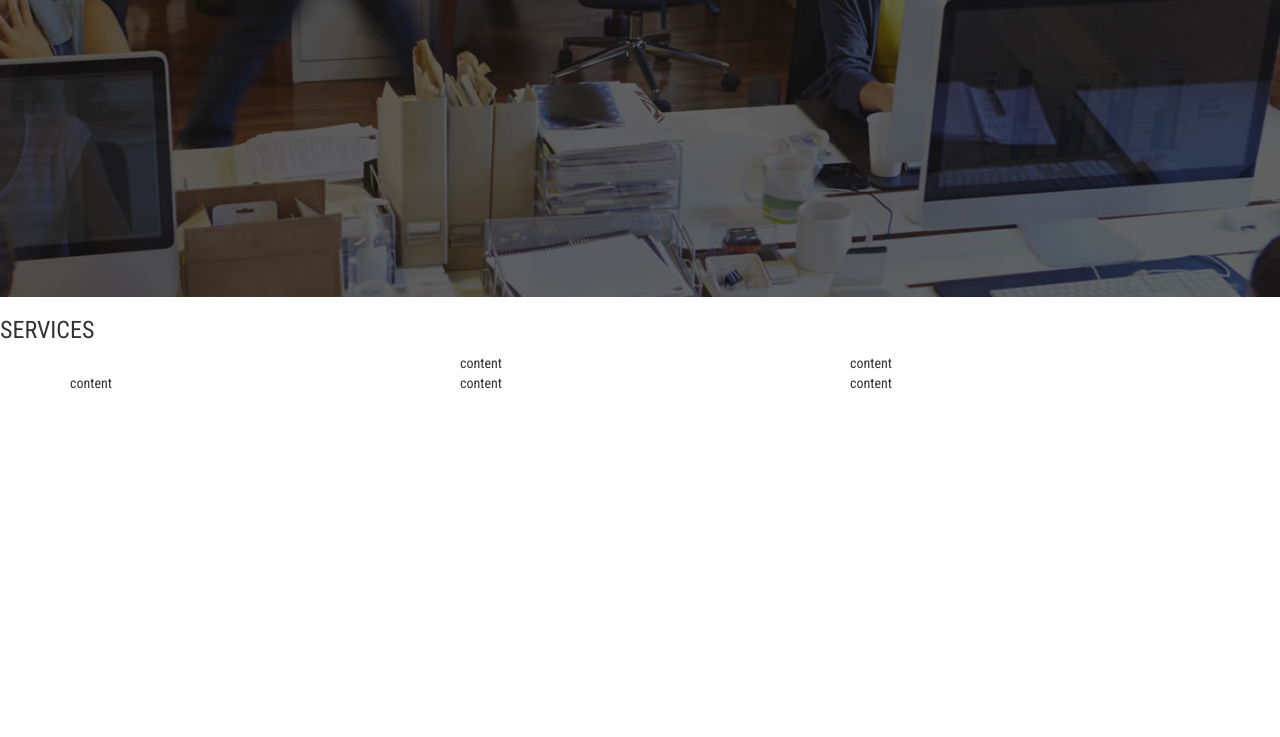
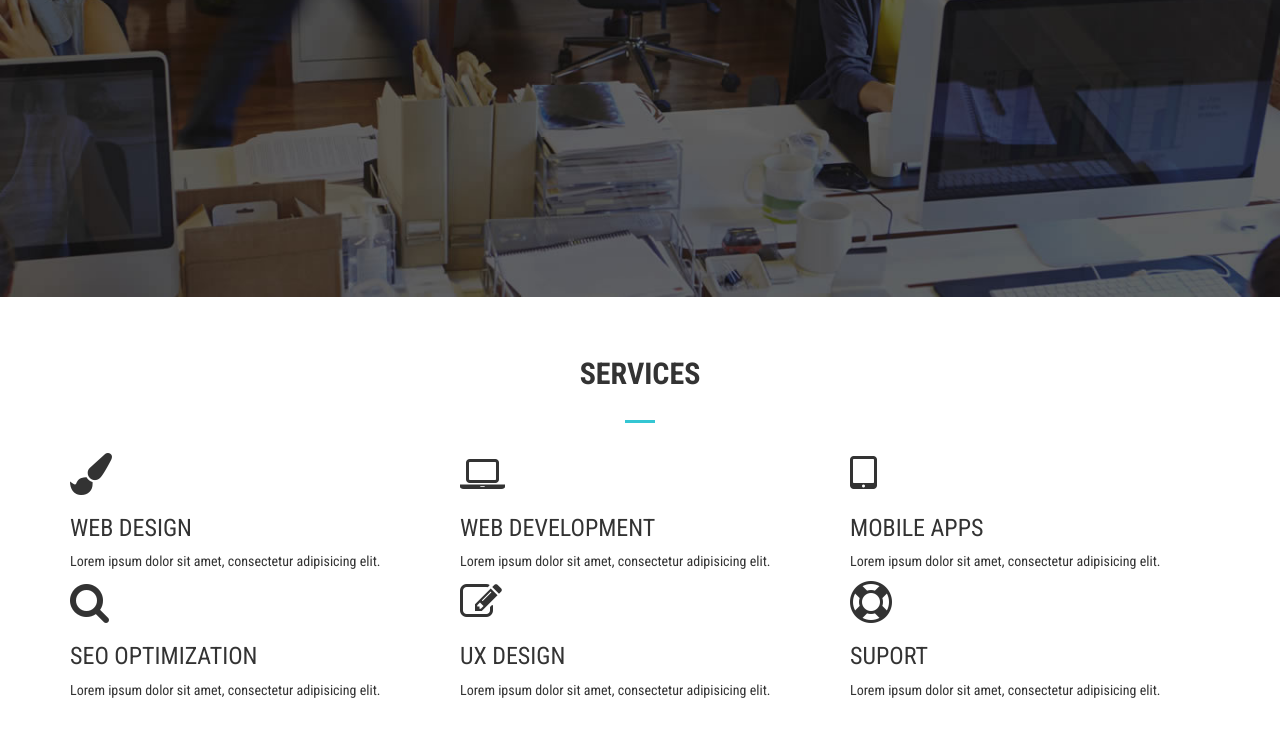
Before and after one commit to daydreameriz/vesco, a plain HTML site: page index.html in a window 1280 px wide. Shown: the part 503-1240 px from the top of the page. Drawn offline with Linux system fonts and the light colour scheme.

Commit message:
service section part 1

```diff
--- a/css/style.css
+++ b/css/style.css
@@ -109,3 +109,22 @@ h3 {
 #home-btn {
     animation-delay: 1s;
 }
+
+/* ========================================================
+            Content (Generic)
+=========================================================*/
+.content-box {
+    padding: 60px 0 60px 0;
+}
+.content-title h3 {
+    font-size: 30px;
+    font-weight: 700;
+    text-align: center;
+    margin: 0 0 30px 0;
+}
+.content-title-underline {
+    width: 30px;
+    height: 3px;
+    background-color: #34c6d3;
+    margin: 0 auto 30px auto;
+}
--- a/index.html
+++ b/index.html
@@ -61,17 +61,112 @@
                 <div class="row">
 
                     <div class="col-md-4">
+                        <div class="sevice-item">
+                            <div class="service-item-icon">
+                                <i class="fa fa-paint-brush fa-3x"></i>
+                            </div>
 
+                            <div class="sevice-item-title">
+                                <h3>Web Design</h3>
+                            </div>
 
+                            <div class="service-item-desc">
+                                <p>Lorem ipsum dolor sit amet, consectetur adipisicing elit.</p>
+                            </div>
+
+                        </div>
 
                     </div>
 
-                    <div class="col-md-4">content</div>
-                    <div class="col-md-4">content</div>
-                    <div class="col-md-4">content</div>
-                    <div class="col-md-4">content</div>
-                    <div class="col-md-4">content</div>
+                    <div class="col-md-4">
+                        <div class="sevice-item">
+                            <div class="service-item-icon">
+                                <i class="fa fa-laptop fa-3x"></i>
+                            </div>
 
+                            <div class="sevice-item-title">
+                                <h3>Web Development</h3>
+                            </div>
+
+                            <div class="service-item-desc">
+                                <p>Lorem ipsum dolor sit amet, consectetur adipisicing elit.</p>
+                            </div>
+
+                        </div>
+
+                    </div>
+
+                    <div class="col-md-4">
+                        <div class="sevice-item">
+                            <div class="service-item-icon">
+                                <i class="fa fa-tablet fa-3x"></i>
+                            </div>
+
+                            <div class="sevice-item-title">
+                                <h3>Mobile Apps</h3>
+                            </div>
+
+                            <div class="service-item-desc">
+                                <p>Lorem ipsum dolor sit amet, consectetur adipisicing elit.</p>
+                            </div>
+
+                        </div>
+
+                    </div>
+
+                    <div class="col-md-4">
+                        <div class="sevice-item">
+                            <div class="service-item-icon">
+                                <i class="fa fa-search fa-3x"></i>
+                            </div>
+
+                            <div class="sevice-item-title">
+                                <h3>SEO Optimization</h3>
+                            </div>
+
+                            <div class="service-item-desc">
+                                <p>Lorem ipsum dolor sit amet, consectetur adipisicing elit.</p>
+                            </div>
+
+                        </div>
+
+                    </div>
+
+                    <div class="col-md-4">
+                        <div class="sevice-item">
+                            <div class="service-item-icon">
+                                <i class="fa fa-pencil-square-o fa-3x"></i>
+                            </div>
+
+                            <div class="sevice-item-title">
+                                <h3>UX Design</h3>
+                            </div>
+
+                            <div class="service-item-desc">
+                                <p>Lorem ipsum dolor sit amet, consectetur adipisicing elit.</p>
+                            </div>
+
+                        </div>
+
+                    </div>
+
+                    <div class="col-md-4">
+                        <div class="sevice-item">
+                            <div class="service-item-icon">
+                                <i class="fa fa-life-ring fa-3x"></i>
+                            </div>
+
+                            <div class="sevice-item-title">
+                                <h3>Suport</h3>
+                            </div>
+
+                            <div class="service-item-desc">
+                                <p>Lorem ipsum dolor sit amet, consectetur adipisicing elit.</p>
+                            </div>
+
+                        </div>
+
+                    </div>
 
                 </div>
 
@@ -80,20 +175,7 @@
 
         </div>
 
-
-
-
-
-
-
-
-
     </section>
-
-
-
-
-
 
 
     <!-- Temporary space -->
```
